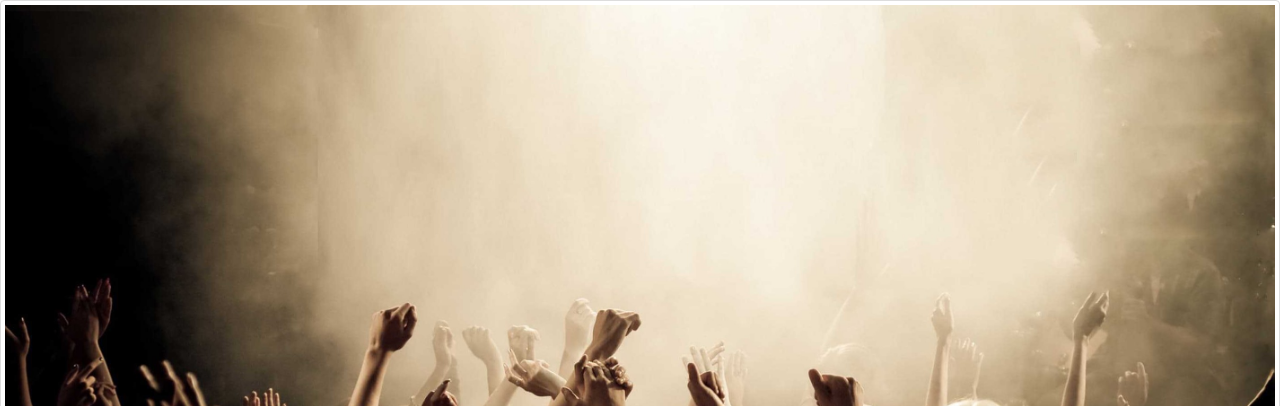
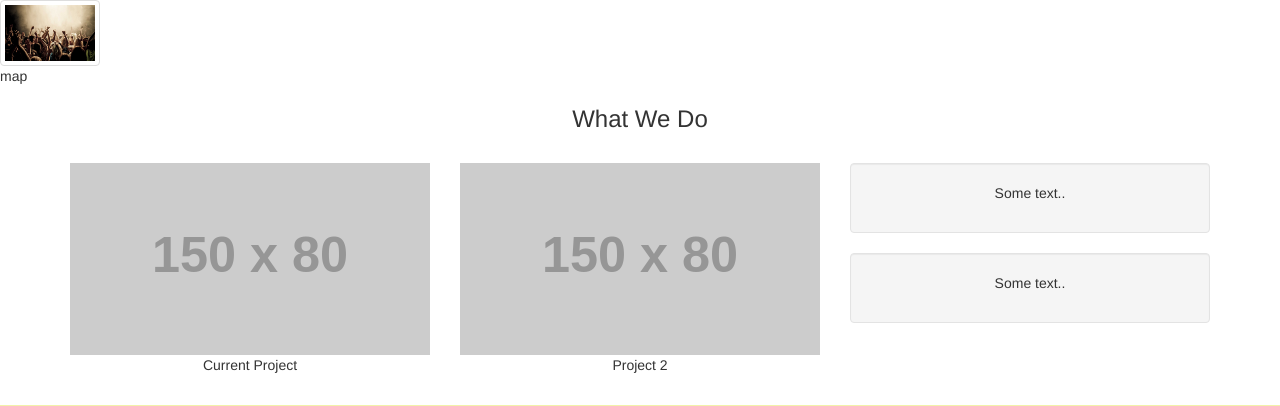
Before and after one commit to lamouchiambre/projetHLIN510, a PHP site: page /main.php in a window 1280 px wide. Shown: the part 52-458 px from the top of the page. Run offline with PHP 8.4, Linux system fonts and the light colour scheme; grey boxes labelled with a size stand in for pictures from a placeholder-image service; some libraries are stand-ins or nearby versions.

Commit message:
mail.php edit

```diff
--- a/main.php
+++ b/main.php
@@ -76,7 +76,10 @@
           <p>Money Money.</p>
         </div>
       </div> -->
-      <img src="img/crowd.jpg" class="img-thumbnail">
+      <!-- <div class="container-fluid">
+
+      </div> -->
+      <img src="img/crowd.jpg" class="img-thumbnail" width = 100px>
 
       <!-- <div class="item">
         <img src="https://placehold.it/1200x400?text=Another Image Maybe" alt="Image">
@@ -95,8 +98,15 @@
     <a class="right carousel-control" href="#myCarousel" role="button" data-slide="next">
       <span class="glyphicon glyphicon-chevron-right" aria-hidden="true"></span>
       <span class="sr-only">Next</span>
-    </a> -->
+    </a>
 </div>
+-->
+<section class = "row">
+<div class="col-lg-12">
+map
+</div>
+
+</section>
 
 <div class="container text-center">
   <h3>What We Do</h3><br>
```
Also changed, not shown: BD/phpmyadmin.sql (+4 -3 lines).
